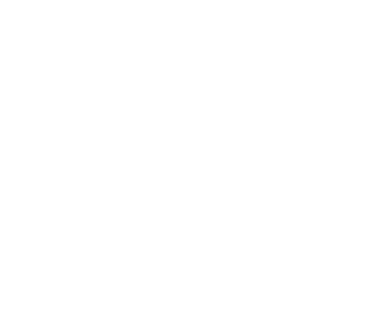
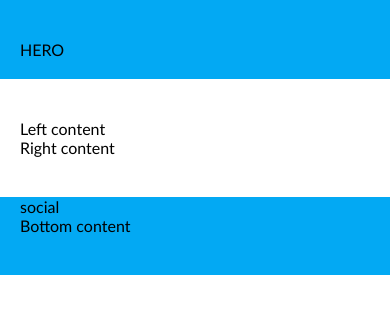
Before and after one commit to Justas383/6-coming-soon, a plain HTML site: page index.html in a window 390 px wide. Drawn offline with Linux system fonts and the light colour scheme.

Commit message:
Initial commit, basic layout

```diff
--- a/css/custom.css
+++ b/css/custom.css
@@ -0,0 +1,10 @@
+.bg-main-color {
+    background-color: #03A9F3;
+}
+div.container {
+    padding-bottom: 20px;
+}
+
+footer.container{
+    padding-top: 0;
+}
--- a/css/layout.css
+++ b/css/layout.css
@@ -0,0 +1,55 @@
+body{
+    display: grid;
+    grid-template-columns: 1fr;
+}
+.container {
+    display: grid;
+    grid-template-columns: 1fr 200px 600px 200px 1fr;
+    padding: 40px 0;
+}
+    .container > .row-short{
+        grid-column: 3/4;
+    }
+    .container > .row-long {
+        grid-column: 2/5;
+    }
+        .container > .row-long.columns {
+        display: grid;
+        grid-template-columns: 5fr 1fr 4fr;
+    }
+        .container > .row-long.columns > .left {
+            grid-column: 1/2;
+        }
+        .container > .row-long.columns > .right {
+            grid-column: 3/4;
+        }
+
+@media (max-width: 1100px) {
+.container {
+    grid-template-columns: 1fr 100px 600px 100px 1fr;
+}
+}
+
+@media (max-width: 900px) {
+.container {
+    grid-template-columns: 1fr 600px 1fr;
+}
+    .container > .row-short {
+        grid-column: 2/3;
+    }
+    .container > .row-long {
+        grid-column: 2/3;
+    }
+}
+
+@media (max-width: 640px) {
+.container {
+    grid-template-columns: 20px 1fr 20px;
+}
+    .container > .row-long.columns {
+        grid-template-columns: 1fr;
+    }
+        .container > .row-long.columns > .right {
+            grid-column: 1/2;
+        }
+}
--- a/css/reset.css
+++ b/css/reset.css
@@ -0,0 +1,8 @@
+body,
+body * {
+    margin: 0;
+    padding: 0;
+    vertical-align: top;
+    box-sizing: border-box;
+    font-family: 'Gill Sans', 'Gill Sans MT', Calibri, 'Trebuchet MS', sans-serif;
+}
--- a/index.html
+++ b/index.html
@@ -7,7 +7,6 @@
     <link rel="stylesheet" href="./css/reset.css" >
     <link rel="stylesheet" href="./css/layout.css" >
 
-
     <link rel="stylesheet" href="./css/button.css" >
     <link rel="stylesheet" href="./css/clock.css" >
     <link rel="stylesheet" href="./css/forms.css" >
@@ -15,9 +14,38 @@
     <link rel="stylesheet" href="./css/progressBars.css" >
 
     <link rel="stylesheet" href="./css/custom.css" >
-</head>
-<body>
 
 
+
+</head>
+
+<body>
+  <div class="container bg-main-color">
+        <div class="row-short">
+            HERO
+        </div>
+  </div>
+
+  <main class="container">
+       <div class="row-long columns">
+            <div class="left">
+                    Left content
+                </div>
+                <div class="right">
+                    Right content
+            </div>
+        </div>
+    </main>
+
+  <footer class="container bg-main-color">
+<div class="row-long">
+    social
+</div>
+<div class="row-short">
+    Bottom content
+</div>
+  </footer>
+
+  <script src="./js/main.js"></script>
 </body>
 </html>
--- a/js/main.js
+++ b/js/main.js
@@ -0,0 +1 @@
+console.log('js is running here');
```
